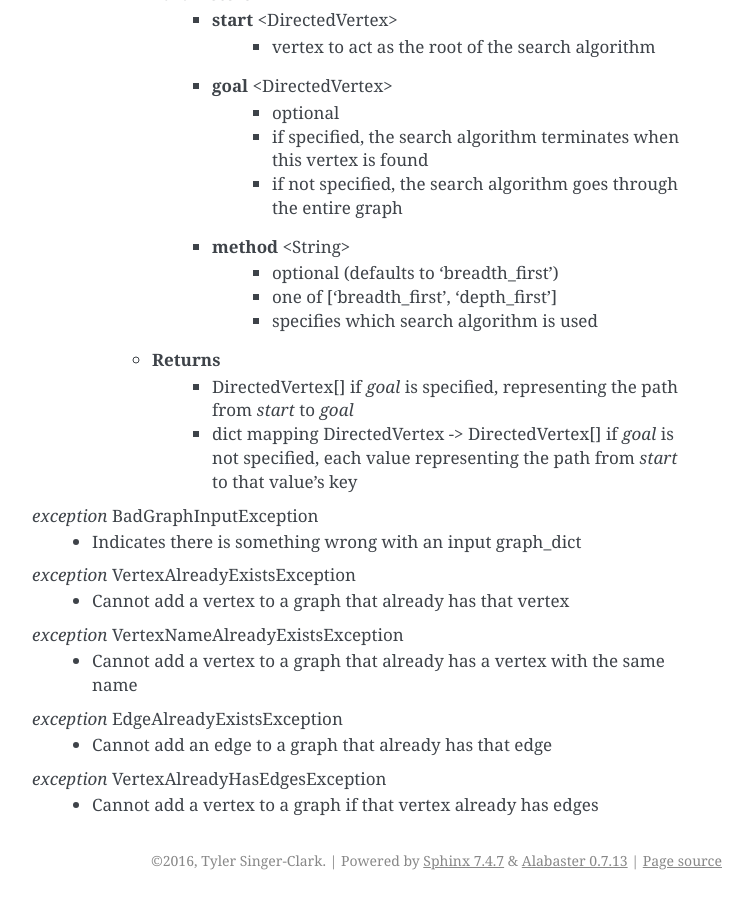
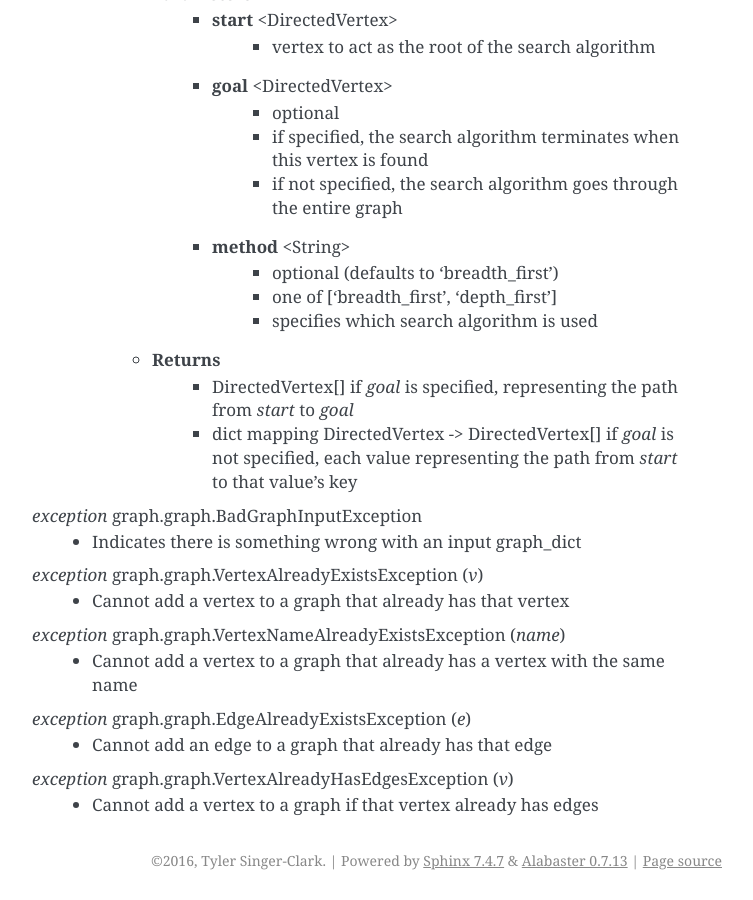
Before and after one commit to tscizzle/graphpy, a Sphinx documentation site: the page built from docs/library.rst, in a window 1280 px wide and 900 px high, scrolled down 7183 px. Shown: the whole window, without its empty margins (388-1141 px from the left). Built offline with Sphinx 7.4.7, drawn with Linux system fonts in a browser that asks for light colours.

Commit message:
fixed a thing in docs

```diff
--- a/docs/library.rst
+++ b/docs/library.rst
@@ -233,17 +233,17 @@ graph.graph
             - DirectedVertex[] if *goal* is specified, representing the path from *start* to *goal*
             - dict mapping DirectedVertex -> DirectedVertex[] if *goal* is not specified, each value representing the path from *start* to that value's key
 
-*exception* BadGraphInputException
+*exception* graph.graph.BadGraphInputException
     - Indicates there is something wrong with an input graph_dict
 
-*exception* VertexAlreadyExistsException
+*exception* graph.graph.VertexAlreadyExistsException (*v*)
     - Cannot add a vertex to a graph that already has that vertex
 
-*exception* VertexNameAlreadyExistsException
+*exception* graph.graph.VertexNameAlreadyExistsException (*name*)
     - Cannot add a vertex to a graph that already has a vertex with the same name
 
-*exception* EdgeAlreadyExistsException
+*exception* graph.graph.EdgeAlreadyExistsException (*e*)
     - Cannot add an edge to a graph that already has that edge
 
-*exception* VertexAlreadyHasEdgesException
+*exception* graph.graph.VertexAlreadyHasEdgesException (*v*)
     - Cannot add a vertex to a graph if that vertex already has edges
```
